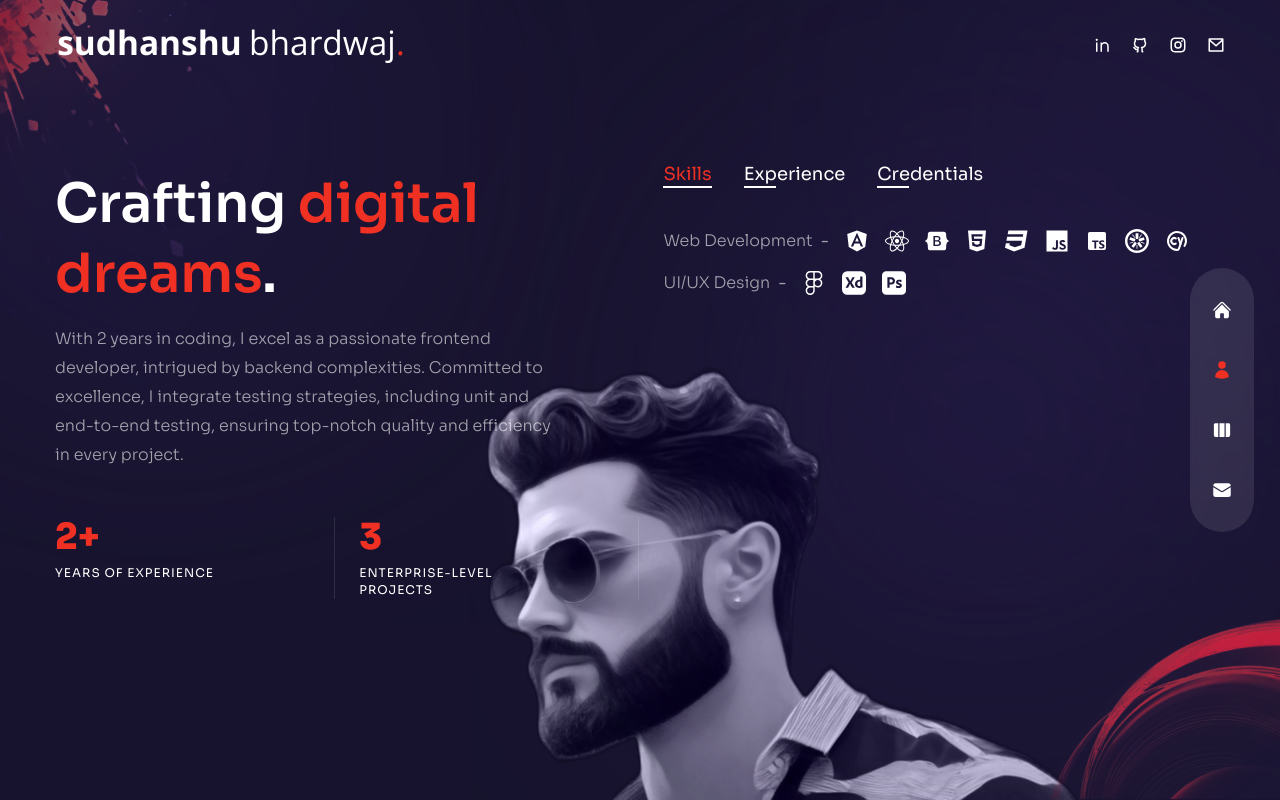
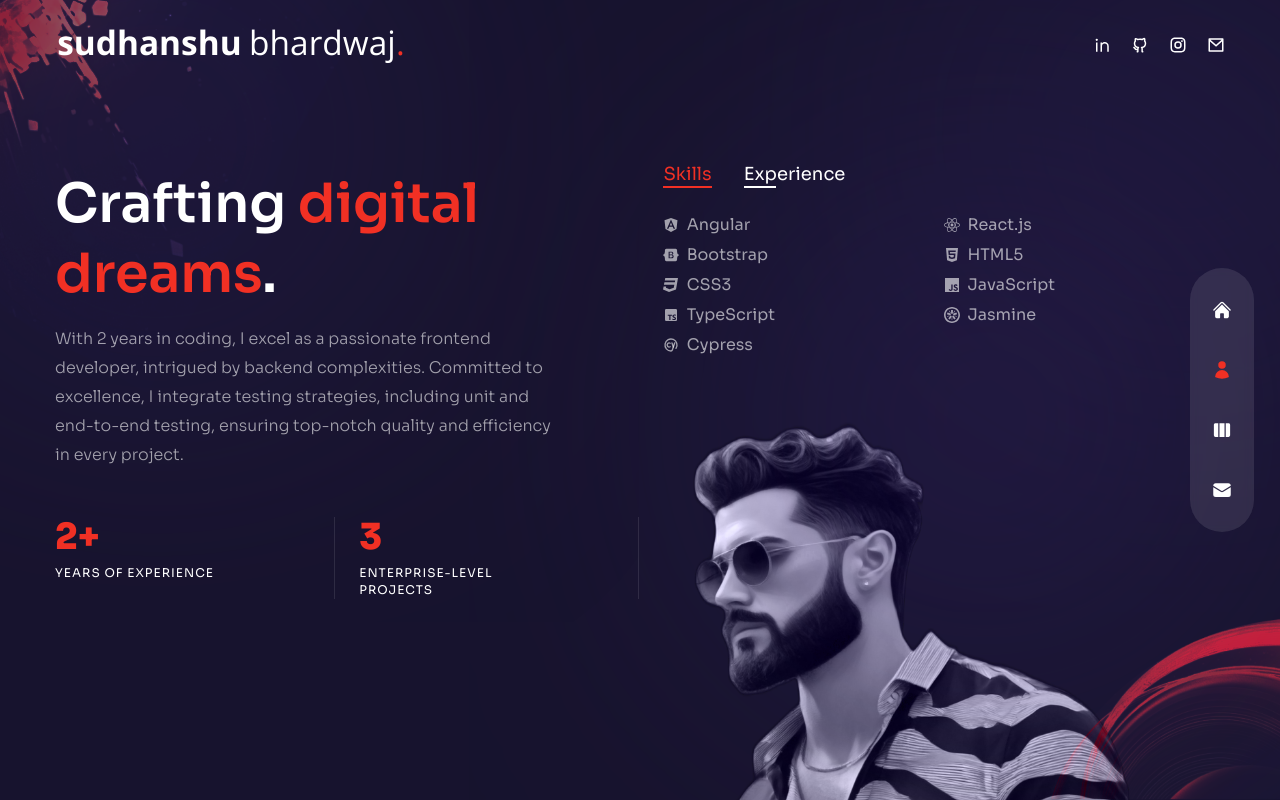
Before and after one commit to Sudhanshu-bh/sb-portfolio, a Next.js app: page /about in a window 1280 px wide. Built offline with nearby package versions, Linux system fonts and the light colour scheme.

Commit message:
ui enhancements

```diff
--- a/components/Layout.js
+++ b/components/Layout.js
@@ -16,7 +16,7 @@ import TopLeftImg from '../components/TopLeftImg';
 const Layout = ({ children }) => {
 	return (
 		<div
-			className={`page bg-site text-white bg-cover bg-no-repeat min-h-[770px] ${sora.variable} font-sora relative overflow-hidden`}
+			className={`page bg-site text-white bg-cover bg-no-repeat min-h-[670px] ${sora.variable} font-sora relative overflow-hidden`}
 		>
 			<TopLeftImg />
 			<Nav />
--- a/package.json
+++ b/package.json
@@ -23,6 +23,8 @@
     "tsparticles": "^2.9.3"
   },
   "devDependencies": {
+    "@types/node": "20.11.24",
+    "@types/react": "18.2.61",
     "autoprefixer": "^10.4.14",
     "eslint": "8.41.0",
     "eslint-config-next": "13.4.3",
--- a/pages/about/index.js
+++ b/pages/about/index.js
@@ -1,87 +1,10 @@
 import React, { useEffect, useState } from 'react';
-
-// icons
-import {
-	FaHtml5,
-	FaCss3,
-	FaJs,
-	FaReact,
-	FaWordpress,
-	FaFigma,
-	FaAngular,
-	FaBootstrap,
-} from 'react-icons/fa';
-
-import { SiAdobexd, SiAdobephotoshop, SiJasmine } from 'react-icons/si';
-
-import { BiLogoTypescript } from 'react-icons/bi';
-
-import { TbBrandCypress } from 'react-icons/tb';
-
-//  data
-const aboutData = [
-	{
-		title: 'skills',
-		info: [
-			{
-				title: 'Web Development',
-				icons: [
-					<FaAngular key="angular" />,
-					<FaReact key="react" />,
-					<FaBootstrap key="bootstrap" />,
-					<FaHtml5 key="html5" />,
-					<FaCss3 key="css3" />,
-					<FaJs key="js" />,
-					<BiLogoTypescript key="typescript" />,
-					<SiJasmine key="jasmine" />,
-					<TbBrandCypress key="cypress" />,
-				],
-			},
-			{
-				title: 'UI/UX Design',
-				icons: [
-					<FaFigma key="figma" />,
-					<SiAdobexd key="adobeXd" />,
-					<SiAdobephotoshop key="adobePhotoshop" />,
-				],
-			},
-		],
-	},
-	{
-		title: 'experience',
-		info: [
-			{
-				title: 'Software Engineer - Siemens',
-				stage: 'Feb 2022 - April 2024',
-			},
-			{
-				title: 'Software trainee - KENT Cam Technologies',
-				stage: 'Aug 2021 - Feb 2022',
-			},
-		],
-	},
-	{
-		title: 'credentials',
-		info: [
-			{
-				title: 'Web Development - ABC University, LA, CA',
-				stage: '2011',
-			},
-			{
-				title: 'Computer Science Diploma - AV Technical Institute',
-				stage: '2009',
-			},
-			{
-				title: 'Certified Graphic Designer - ABC Institute, Los Angeles, CA',
-				stage: '2006',
-			},
-		],
-	},
-];
 
 // components
 import Avatar from '../../components/Avatar';
 import Circles from '../../components/Circles';
+import Skills from './sections/Skills';
+import Experience from './sections/Experience';
 
 // framer motion
 import { motion } from 'framer-motion';
@@ -90,6 +13,18 @@ import { fadeIn } from '../../variants';
 // counter
 import CountUp from 'react-countup';
 import moment from 'moment';
+
+// about sections
+const aboutSections = [
+	{
+		title: 'skills',
+		component: <Skills />,
+	},
+	{
+		title: 'experience',
+		component: <Experience />,
+	},
+];
 
 const NoOfProjects = 3;
 
@@ -115,7 +50,7 @@ const About = () => {
 				initial="hidden"
 				animate="show"
 				exit="hidden"
-				className="hidden xl:flex absolute -bottom-[32rem] right-[10%] z-10 mix-blend-luminosity w-[43rem]"
+				className="hidden xl:flex absolute top-[52%] right-[10%] z-10 mix-blend-luminosity w-[37vw]"
 			>
 				<Avatar />
 			</motion.div>
@@ -174,7 +109,8 @@ const About = () => {
 						</div>
 					</motion.div>
 				</div>
-				{/* info (skills, awards, experience, credentials) */}
+
+				{/* info tabs (skills, experience) */}
 				<motion.div
 					variants={fadeIn('left', 0.4)}
 					initial="hidden"
@@ -182,13 +118,15 @@ const About = () => {
 					exit="hidden"
 					className="flex flex-col w-full xl:max-w-[48%] h-[480px] mt-4 xl:mt-0"
 				>
-					<div className="flex gap-x-4 xl:gap-x-8 mx-auto xl:mx-0 mb-4">
-						{aboutData.map((item, itemIndex) => (
+					{/* tabs title */}
+					<div className="flex gap-x-4 xl:gap-x-8 mx-auto xl:mx-0">
+						{aboutSections.map((item, itemIndex) => (
 							<div
 								className={`${
 									index === itemIndex &&
-									'text-accent after:w-full after:bg-accent after:transition-all after:duration-300'
-								} hover:text-accent cursor-pointer capitalize xl:text-lg relative after:w-8 after:h-[2px] after:bg-white hover:after:bg-accent after:absolute after:bottom-0 after:left-0 transition-all`}
+									'text-accent after:!w-full after:!bg-accent after:transition-all after:duration-300'
+								} hover:text-accent cursor-pointer capitalize xl:text-lg relative after:w-8 after:h-[2px] after:bg-white
+								 hover:after:bg-accent after:absolute after:bottom-0 after:left-0 transition-all`}
 								onClick={() => setIndex(itemIndex)}
 								key={itemIndex}
 							>
@@ -196,26 +134,10 @@ const About = () => {
 							</div>
 						))}
 					</div>
+
+					{/* tabs content */}
 					<div className="py-2 xl:py-6 flex flex-col gap-y-4 items-center xl:items-start">
-						{aboutData[index].info.map((item, itemIndex) => (
-							<div
-								className="flex-1 flex flex-col md:flex-row max-w-max gap-x-2 items-center text-white/60"
-								key={itemIndex}
-							>
-								{/* title */}
-								<div className="font-light mb-2 md:mb-0">{item.title}</div>
-								<div className="hidden md:flex">-</div>
-								<div>{item.stage}</div>
-								<div className="flex gap-x-4">
-									{/* icons */}
-									{item.icons?.map((icon, itemIndex) => (
-										<div className="text-2xl text-white" key={itemIndex}>
-											{icon}
-										</div>
-									))}
-								</div>
-							</div>
-						))}
+						{aboutSections[index].component}
 					</div>
 				</motion.div>
 			</div>
--- /dev/null
+++ b/pages/about/sections/Experience.js
@@ -0,0 +1,30 @@
+import React from 'react';
+
+const experience = [
+	{
+		title: 'Software Engineer - Siemens',
+		stage: 'Feb 2022 - Present',
+	},
+	{
+		title: 'Software trainee - KENT Cam Technologies',
+		stage: 'Aug 2021 - Feb 2022',
+	},
+];
+
+const Experience = () => {
+	return (
+		<>
+			<div>
+				{experience.map((item, itemIndex) => (
+					<div key={itemIndex} className="mb-4 text-white/60">
+						{item.title}
+						<br />
+						{item.stage}
+					</div>
+				))}
+			</div>
+		</>
+	);
+};
+
+export default Experience;
--- /dev/null
+++ b/pages/about/sections/Skills.js
@@ -0,0 +1,45 @@
+import React from 'react';
+
+// icons
+import {
+	FaHtml5,
+	FaCss3,
+	FaJs,
+	FaReact,
+	FaAngular,
+	FaBootstrap,
+} from 'react-icons/fa';
+
+import { SiJasmine } from 'react-icons/si';
+import { BiLogoTypescript } from 'react-icons/bi';
+import { TbBrandCypress } from 'react-icons/tb';
+
+const SkillsData = [
+	{ name: 'Angular', icon: FaAngular, key: 'angular' },
+	{ name: 'React.js', icon: FaReact, key: 'reactjs' },
+	{ name: 'Bootstrap', icon: FaBootstrap, key: 'bootstrap' },
+	{ name: 'HTML5', icon: FaHtml5, key: 'html5' },
+	{ name: 'CSS3', icon: FaCss3, key: 'css3' },
+	{ name: 'JavaScript', icon: FaJs, key: 'js' },
+	{ name: 'TypeScript', icon: BiLogoTypescript, key: 'typescript' },
+	{ name: 'Jasmine', icon: SiJasmine, key: 'jasmine' },
+	{ name: 'Cypress', icon: TbBrandCypress, key: 'cypress' },
+];
+
+const Skills = () => {
+	return (
+		<div className="flex flex-wrap">
+			{SkillsData.map((item, itemIndex) => (
+				<div
+					className="flex-[50%] flex w-full items-center mb-1 text-white/60"
+					key={itemIndex}
+				>
+					<item.icon />
+					&nbsp; {item.name}
+				</div>
+			))}
+		</div>
+	);
+};
+
+export default Skills;
--- a/pages/index.js
+++ b/pages/index.js
@@ -67,7 +67,7 @@ const Home = () => {
 					animate="show"
 					exit="hidden"
 					transition={{ duration: 1, ease: 'easeInOut' }}
-					className="w-full h-full max-w-[737px] max-h-[678px] absolute -bottom-32 lg:bottom-0 lg:right-[8%] right-2 mix-blend-luminosity"
+					className="w-full h-full max-w-[35vw] max-h-[678px] absolute -bottom-32 lg:top-[27%] lg:right-[13%] right-2 mix-blend-luminosity"
 				>
 					<Avatar />
 				</motion.div>
--- a/pages/work/index.js
+++ b/pages/work/index.js
@@ -31,8 +31,10 @@ const Work = () => {
 							exit="hidden"
 							className="mb-4 max-w-[400px] mx-auto lg:mx-0"
 						>
-							Lorem ipsum dolor sit amet, consectetur adipiscing elit, sed do
-							eiusmod tempor incididunt ut labore et dolore magna aliqua ut.
+							I have developed diverse projects utilizing Angular, React.js,
+							Next.js, Tailwind CSS, Bootstrap, and more. Additionally, I have
+							deployed them across various platforms such as Firebase, Netlify,
+							and Vercel.
 						</motion.p>
 					</div>
 					{/* slider */}
```
Also changed, not shown: tsconfig.json (added, +29 -0 lines), 1 other file (tests, documents, lock files or other folders).
